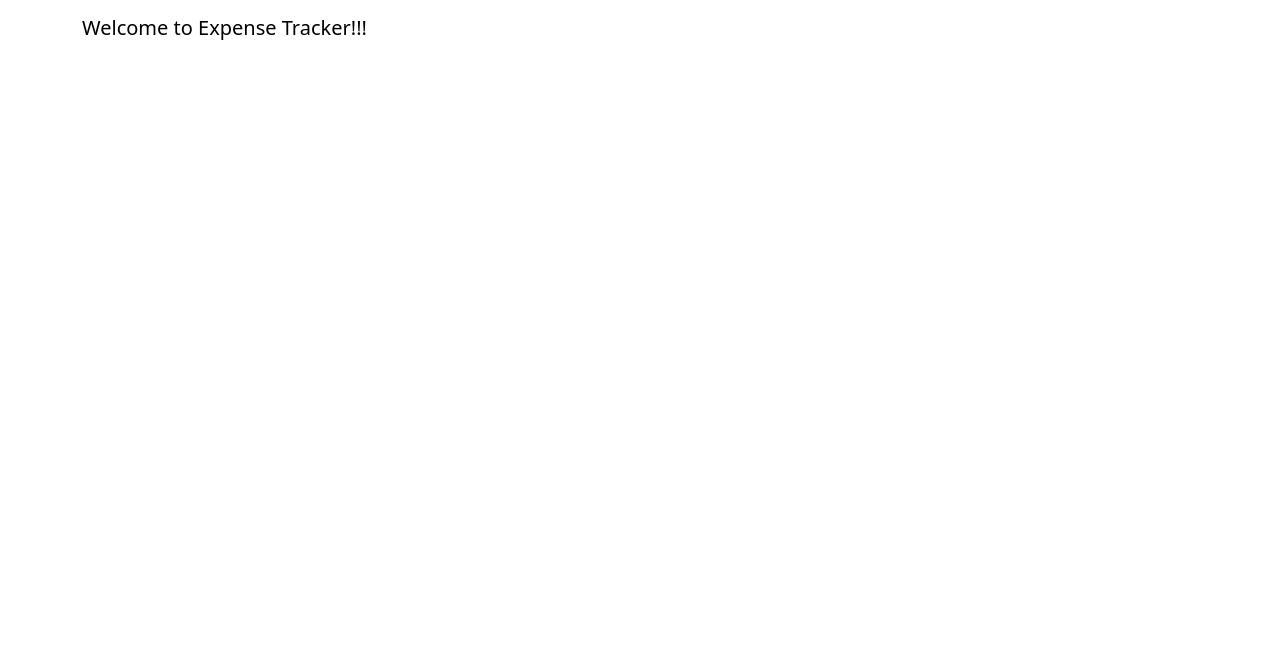
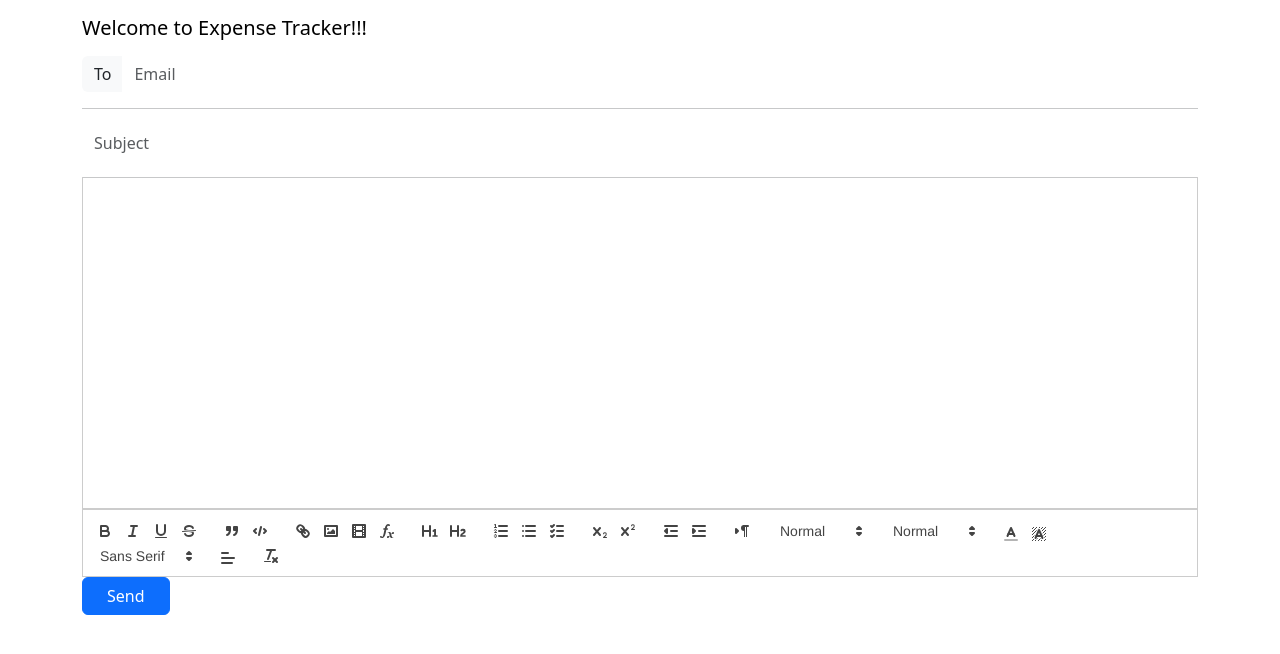
Before and after one commit to jagannatarajan1/mailboxclient, a React (Create React App) app: page / in a window 1280 px wide. Shown: the top 654 px of the page. Built offline with nearby package versions, Linux system fonts and the light colour scheme; sample sign-in values are in the browser's storage.

Commit message:
the text editor was implement with the firebase backend

```diff
--- a/package.json
+++ b/package.json
@@ -8,9 +8,13 @@
     "@testing-library/react": "^13.4.0",
     "@testing-library/user-event": "^13.5.0",
     "bootstrap": "^5.3.3",
+    "draft-js": "^0.11.7",
+    "jodit-react": "^4.0.23",
     "react": "^18.2.0",
     "react-bootstrap": "^2.10.2",
     "react-dom": "^18.2.0",
+    "react-draft-wysiwyg": "^1.15.0",
+    "react-quill": "^2.0.0",
     "react-redux": "^9.1.0",
     "react-router-dom": "^6.22.3",
     "react-scripts": "5.0.1",
--- a/src/components/login/loginSlice.js
+++ b/src/components/login/loginSlice.js
@@ -1,8 +1,10 @@
 import { createSlice } from "@reduxjs/toolkit";
 const localStoredToken = localStorage.getItem("idToken");
+const localStoredEmail = localStorage.getItem("email");
 const loginState = {
   token: localStoredToken,
   loginStatus: !!localStoredToken,
+  email: localStoredEmail,
 };
 console.log(loginState);
 
@@ -13,7 +15,10 @@ const loginSlice = createSlice({
     logIn: (state, action) => {
       state.token = action.payload.idToken;
       state.loginStatus = !!action.payload.idToken;
+      const alterdEmail = action.payload.email.replace("@gmail.com", "");
+      state.email = alterdEmail;
       localStorage.setItem("idToken", action.payload.idToken);
+      localStorage.setItem("email", alterdEmail);
     },
   },
 });
--- /dev/null
+++ b/src/components/pages/Email.css
@@ -0,0 +1,27 @@
+.no-border {
+  border: 0;
+  box-shadow: none;
+}
+
+.no-border:focus {
+  outline-style: none;
+  box-shadow: none;
+}
+.ql-toolbar.ql-snow {
+  width: 100%;
+  /* margin-left: 0; */
+  /* padding-left: 0%; */
+  /* border: none !important; */
+}
+/* .quill-wrapper .ql-toolbar {
+  border: none;
+}
+.quill-wrapper .ql-container {
+  border: none;
+} */
+.quill .ql-editor {
+  border: none !important;
+}
+.foms {
+  margin-bottom: -1px;
+}
--- /dev/null
+++ b/src/components/pages/Email.js
@@ -0,0 +1,135 @@
+import React, { useState } from "react";
+import { Button, Container, Form, InputGroup } from "react-bootstrap";
+import ReactQuill from "react-quill";
+import "react-quill/dist/quill.snow.css";
+import "./Email.css";
+import { useSelector } from "react-redux";
+
+const Email = () => {
+  const [value, setValue] = useState("");
+  const [email, setEmail] = useState("");
+  const [subject, setSubject] = useState("");
+  const [error, setError] = useState("");
+  const emailselector = useSelector((state) => state.login.email);
+
+  const emailHandler = (event) => {
+    setEmail(event.target.value);
+  };
+
+  const subjectHandler = (event) => {
+    setSubject(event.target.value);
+  };
+
+  const formHandler = async (event) => {
+    event.preventDefault();
+
+    if (!email.trim() || !subject.trim() || !value.trim()) {
+      setError("Please fill in all fields.");
+      return;
+    }
+
+    setError("");
+
+    const emailData = {
+      email: email,
+      subject: subject,
+      message: value,
+    };
+
+    try {
+      const response = await fetch(
+        `https://mailboxclient-5ed6c-default-rtdb.firebaseio.com/Persons/${emailselector}.json`,
+        {
+          method: "POST",
+          body: JSON.stringify(emailData),
+          headers: {
+            "Content-Type": "application/json",
+          },
+        }
+      );
+
+      if (!response.ok) {
+        throw new Error("Failed to send email.");
+      }
+
+      console.log("Email sent successfully!");
+      setEmail("");
+      setSubject("");
+      setValue("");
+    } catch (error) {
+      console.error("Error:", error.message);
+      setError("Failed to send email. Please try again later.");
+    }
+  };
+
+  const toolbarOptions = [
+    ["bold", "italic", "underline", "strike"],
+    ["blockquote", "code-block"],
+    ["link", "image", "video", "formula"],
+    [{ header: 1 }, { header: 2 }],
+    [{ list: "ordered" }, { list: "bullet" }, { list: "check" }],
+    [{ script: "sub" }, { script: "super" }],
+    [{ indent: "-1" }, { indent: "+1" }],
+    [{ direction: "rtl" }],
+    [{ size: ["small", false, "large", "huge"] }],
+    [{ header: [1, 2, 3, 4, 5, 6, false] }],
+    [{ color: [] }, { background: [] }],
+    [{ font: [] }],
+    [{ align: [] }],
+    ["clean"],
+  ];
+
+  const modules = {
+    toolbar: toolbarOptions,
+  };
+
+  return (
+    <React.Fragment>
+      <Container>
+        <Form>
+          <InputGroup className="mb-3 no-border">
+            <InputGroup.Text id="basic-addon1" className="no-border">
+              To
+            </InputGroup.Text>
+            <Form.Control
+              className="no-border"
+              placeholder="Email"
+              autoComplete="email"
+              name="email"
+              value={email}
+              onChange={emailHandler}
+            />
+          </InputGroup>
+          <hr />
+          <Form.Control
+            type="text"
+            placeholder="Subject"
+            name="subject"
+            className="no-border"
+            value={subject}
+            onChange={subjectHandler}
+          />
+          <hr className="foms" />
+          <ReactQuill
+            modules={modules}
+            theme="snow"
+            value={value}
+            onChange={setValue}
+            className="quill"
+            style={{
+              display: "flex",
+              flexDirection: "column-reverse",
+              height: "400px",
+            }}
+          />
+          {error && <p className="error">{error}</p>}
+          <Button className="ps-4 pe-4" onClick={formHandler}>
+            Send
+          </Button>
+        </Form>
+      </Container>
+    </React.Fragment>
+  );
+};
+
+export default Email;
--- a/src/components/pages/Home.js
+++ b/src/components/pages/Home.js
@@ -1,6 +1,7 @@
 import React from "react";
 import Navbar from "react-bootstrap/Navbar";
 import { Container } from "react-bootstrap";
+import Email from "./Email";
 
 const Home = () => {
   //   const logoutHandler = () => {};
@@ -35,6 +36,7 @@ const Home = () => {
           </Navbar.Collapse> */}
         </Container>
       </Navbar>
+      <Email />
     </React.Fragment>
   );
 };
```
Also changed, not shown: 1 other file (tests, documents, lock files or other folders).
